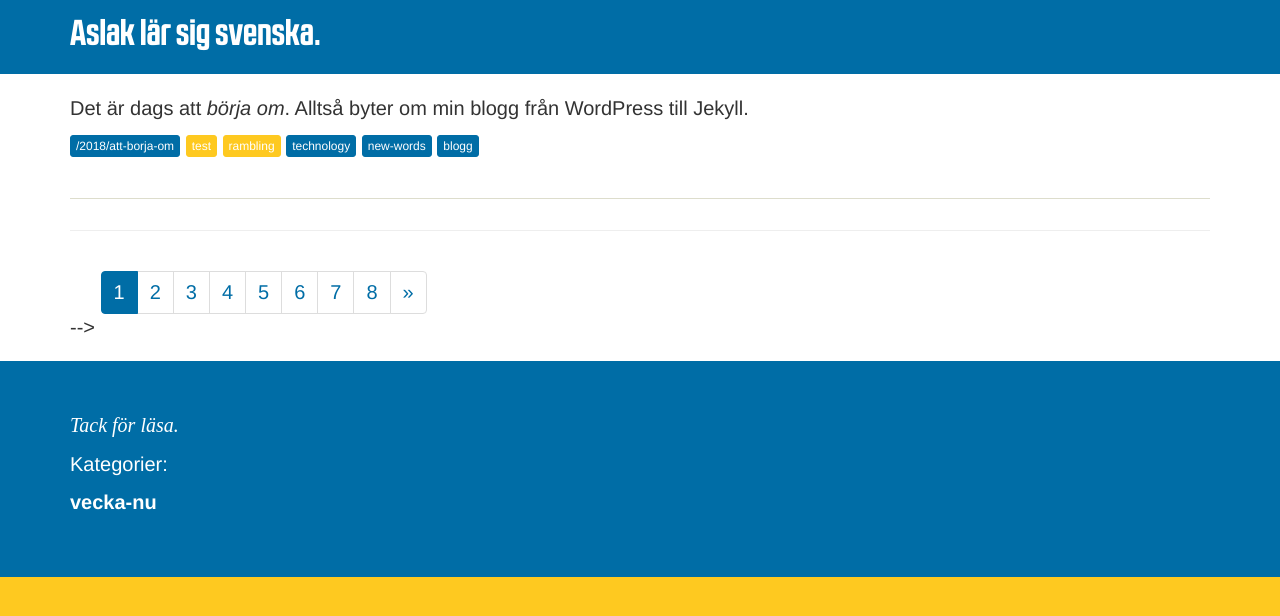
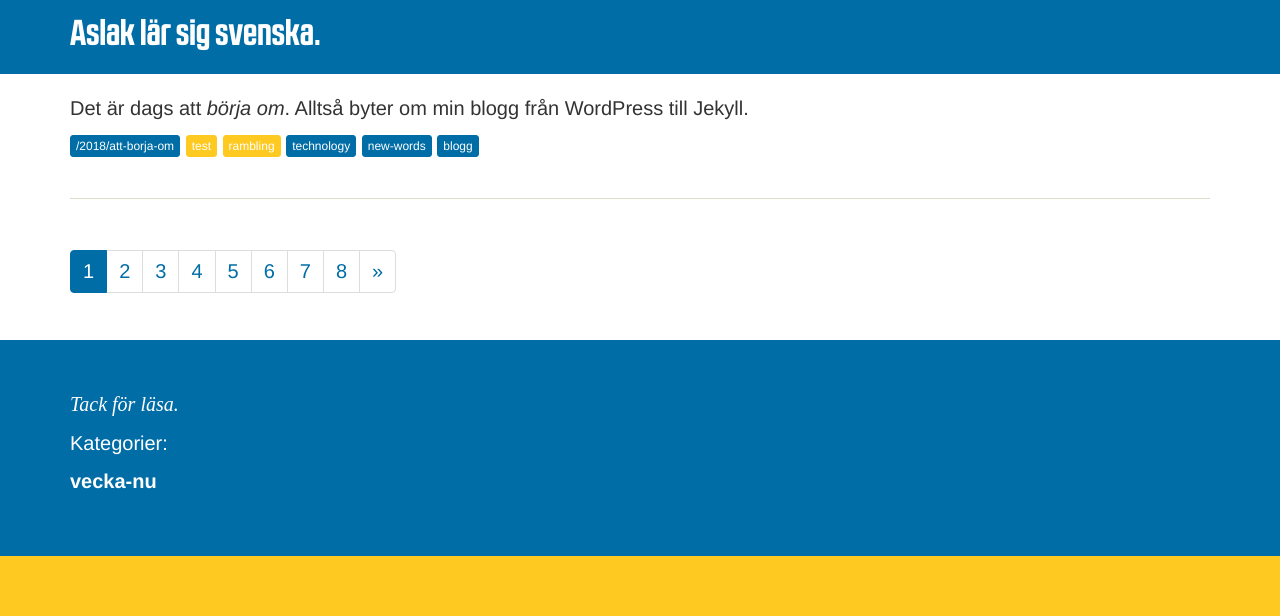
Before and after one commit to demeyere/aslak.se, a Jekyll site: the page built from index.html, in a window 1280 px wide. Shown: the top 616 px of the page. Built offline with Jekyll 4.4.1, drawn with Linux system fonts in a browser that asks for light colours; the list of posts is cut into pages by our own code.

Commit message:
fix index content

```diff
--- a/_layouts/list.html
+++ b/_layouts/list.html
@@ -11,7 +11,7 @@
 </article>
 {% endfor %}
 
-<!-- {{ content }} -->
+{{ content }}
 
 {% include demeyere_bootstrap_pagination.html %}
 
--- a/index.html
+++ b/index.html
@@ -3,4 +3,4 @@ layout: list
 title: Aslak lär sig svenska
 ---
 
-<!-- index content --><hr>
+<!-- index content -->
```
